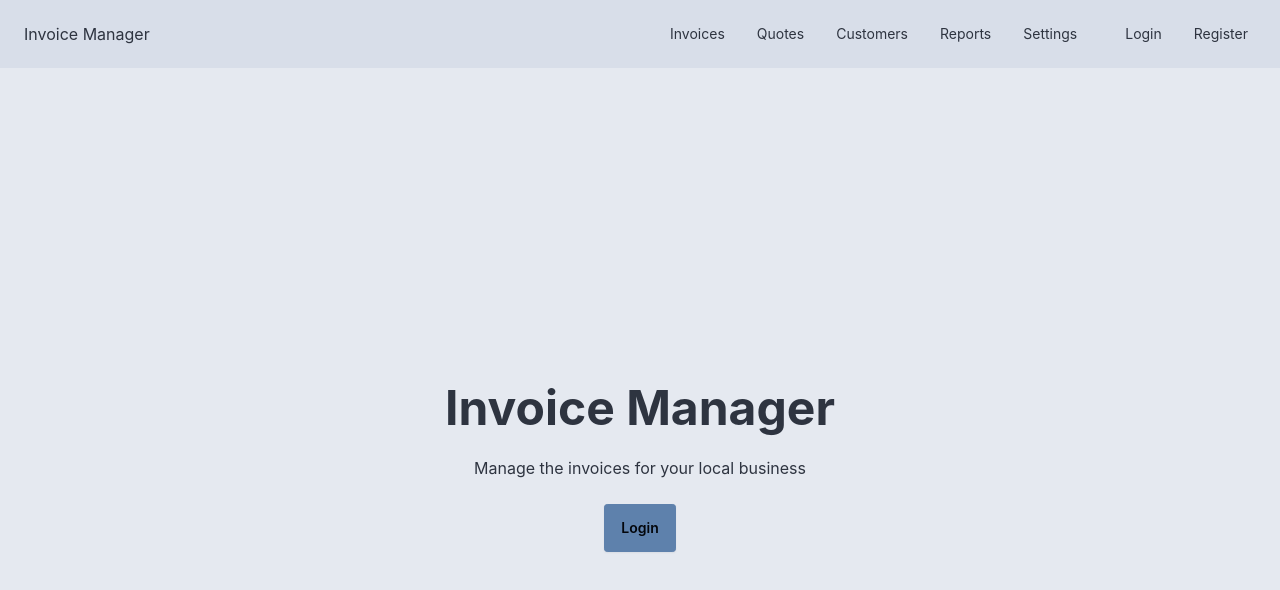
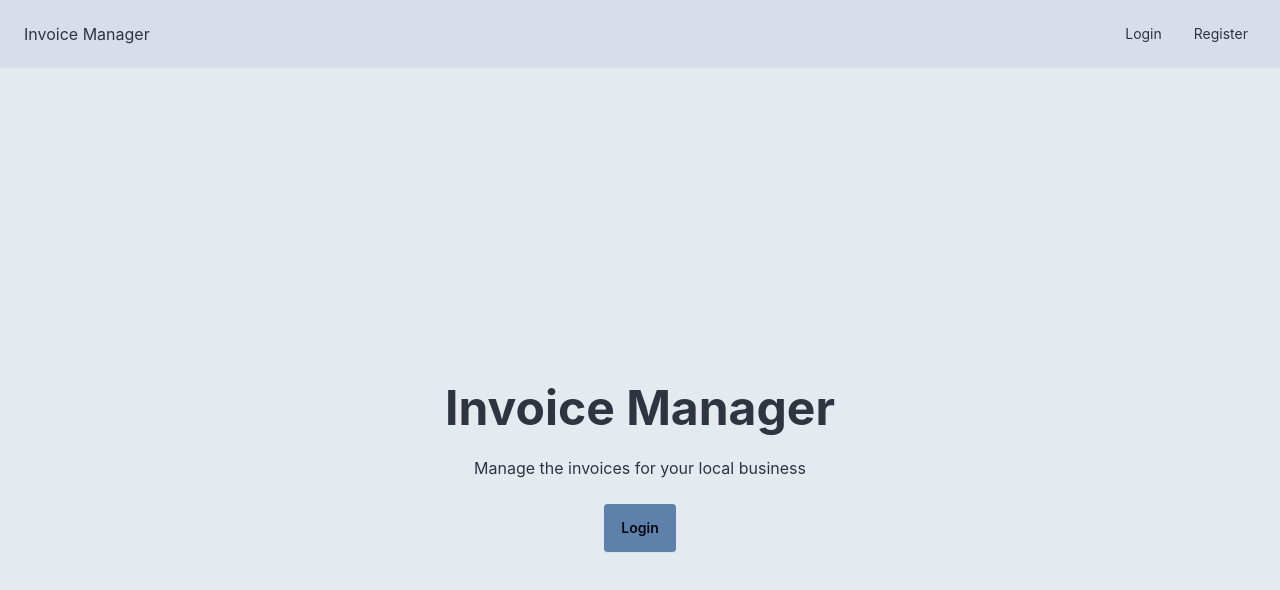
Before and after one commit to lazy-snorlax/InvoiceManagerv2, a React (Vite) app in the folder frontend/: page / in a window 1280 px wide. Shown: the top 590 px of the page. Built offline with nearby package versions, Linux system fonts and the light colour scheme.

Commit message:
show navbar btns when loggedin

```diff
--- a/frontend/src/components/Navbar.tsx
+++ b/frontend/src/components/Navbar.tsx
@@ -26,6 +26,7 @@ const Navbar = (props) => {
                 <Link to="/">Invoice Manager</Link>
             </div>
             <div className="hidden flex-none lg:block">
+                {user != null ? (
                     <ul className="menu menu-horizontal">
                         <li><NavLink to="/invoices" className="">Invoices</NavLink></li>
                         <li><NavLink to="/quotes" className="">Quotes</NavLink></li>
@@ -33,6 +34,9 @@ const Navbar = (props) => {
                         <li><NavLink to="/reports" className="">Reports</NavLink></li>
                         <li><NavLink to="/settings">Settings</NavLink></li>
                     </ul>
+                ) : (
+                    <ul></ul>
+                )}
             </div>
             <div className="hidden flex-none lg:block">
                 { user != null ? (
```
Lines whose indentation alone changed are shown as unchanged.
